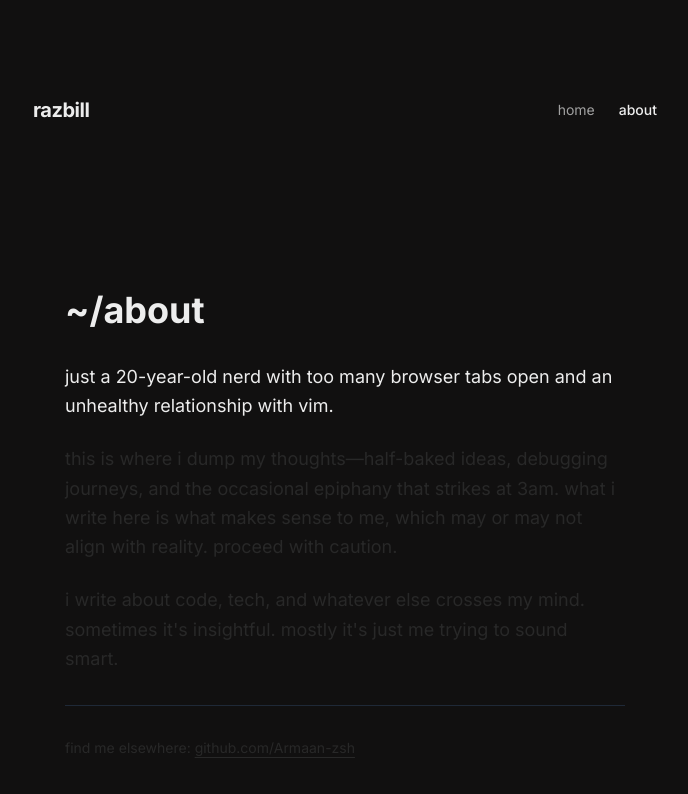
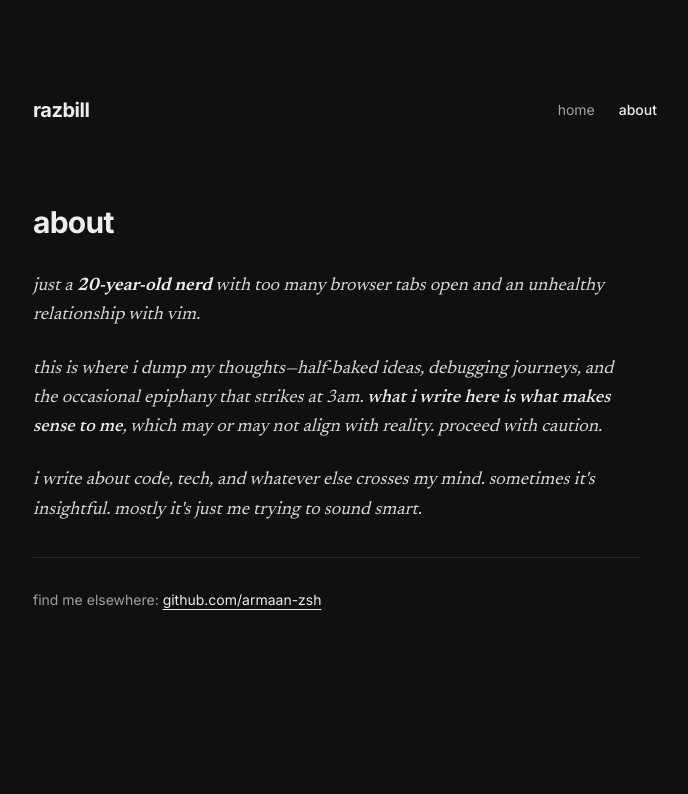
Before and after one commit to Armaan-zsh/razbill, a Next.js app: page /razbill/about in a window 1280 px wide. Shown: the top 794 px of the page, without its empty margins (295-983 px from the left). Built offline with nearby package versions, Linux system fonts and the light colour scheme.

Commit message:
Fix typography contrast and enforce italic font on posts

```diff
--- a/app/about/page.tsx
+++ b/app/about/page.tsx
@@ -1,46 +1,48 @@
+import Link from 'next/link'
+import { FadeIn } from '@/components/ui/fade-in'
+
 export default function AboutPage() {
   return (
-    <div className="min-h-[80vh] flex items-center justify-center px-8">
-      <div className="max-w-2xl space-y-8">
-        <h1 className="text-4xl font-bold text-foam mb-8">
-          <span className="text-iris">~/</span>about
+    <FadeIn>
+      <div className="space-y-8 font-serif italic text-lg pr-4">
+        <h1 className="text-3xl font-bold text-foreground mb-8 not-italic font-sans tracking-tight">
+          about
         </h1>
 
-        <div className="space-y-6 text-lg leading-relaxed">
-          <p className="text-text">
-            just a <span className="text-rose">20-year-old nerd</span> with too many browser tabs open
+        <div className="space-y-6 leading-relaxed text-foreground/90">
+          <p>
+            just a <span className="text-foreground font-semibold">20-year-old nerd</span> with too many browser tabs open
             and an unhealthy relationship with vim.
           </p>
 
-          <p className="text-subtle">
+          <p>
             this is where i dump my thoughts—half-baked ideas, debugging journeys,
             and the occasional epiphany that strikes at 3am.
-            <span className="text-foam"> what i write here is what makes sense to me</span>,
+            <span className="text-foreground font-medium"> what i write here is what makes sense to me</span>,
             which may or may not align with reality. proceed with caution.
           </p>
 
-          <p className="text-subtle">
+          <p>
             i write about code, tech, and whatever else crosses my mind.
             sometimes it's insightful. mostly it's just me trying to sound smart.
           </p>
         </div>
 
-        {/* Added links section */}
-        <div className="pt-8 border-t border-gray-800">
-          <p className="text-subtle text-sm">
+        <div className="pt-8 border-t border-subtle font-sans not-italic">
+          <p className="text-muted text-sm">
             find me elsewhere:{' '}
             <a
-              href="https://github.com/Armaan-zsh"
+              href="https://github.com/armaan-zsh"
               target="_blank"
               rel="noopener noreferrer"
-              className="text-iris hover:text-foam underline underline-offset-4 transition-colors"
+              className="text-foreground hover:opacity-80 underline underline-offset-4 transition-opacity"
             >
-              github.com/Armaan-zsh
+              github.com/armaan-zsh
             </a>
           </p>
         </div>
       </div>
-    </div>
+    </FadeIn>
   )
 }
 
--- a/app/posts/[slug]/page.tsx
+++ b/app/posts/[slug]/page.tsx
@@ -85,7 +85,7 @@ export default async function PostPage({ params }: PostPageProps) {
           </div>
         </header>
 
-        <div className="prose prose-invert prose-neutral max-w-none prose-headings:font-semibold prose-headings:tracking-tight prose-a:text-foreground prose-a:underline-offset-4 hover:prose-a:text-muted transition-colors prose-code:font-mono prose-code:text-sm prose-code:bg-subtle/50 prose-code:px-1 prose-code:py-0.5 prose-code:rounded-md prose-pre:bg-subtle/30 prose-pre:border prose-pre:border-subtle">
+        <div className="prose prose-invert prose-neutral max-w-none font-serif italic text-lg prose-headings:font-sans prose-headings:not-italic prose-headings:font-bold prose-headings:tracking-tight prose-a:text-foreground prose-a:underline-offset-4 hover:prose-a:text-muted transition-colors prose-code:font-mono prose-code:text-sm prose-code:not-italic prose-code:bg-subtle/50 prose-code:px-1 prose-code:py-0.5 prose-code:rounded-md prose-pre:bg-subtle/30 prose-pre:border prose-pre:border-subtle">
           <MDXContent>
             {mdxContent}
           </MDXContent>
```
Also changed, not shown: 16 other files (tests, documents, lock files or other folders).
